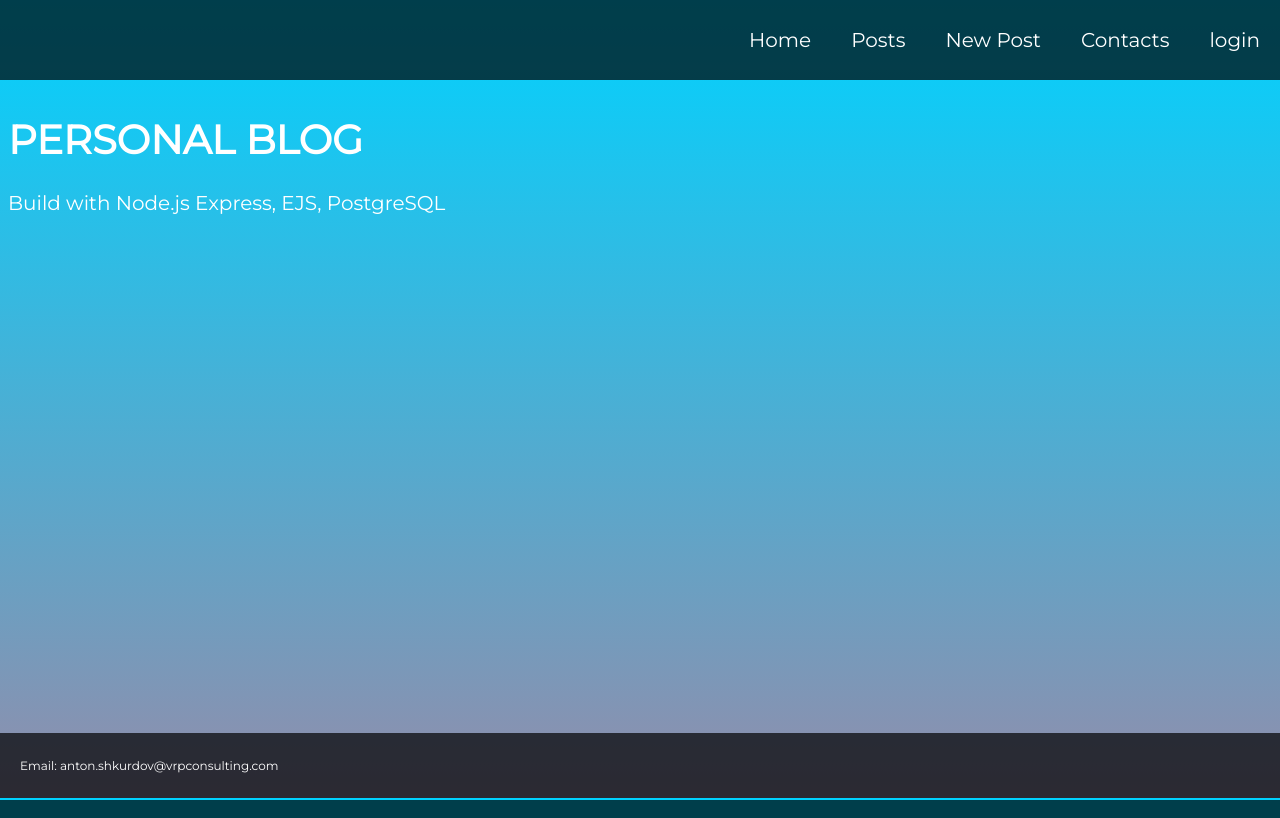
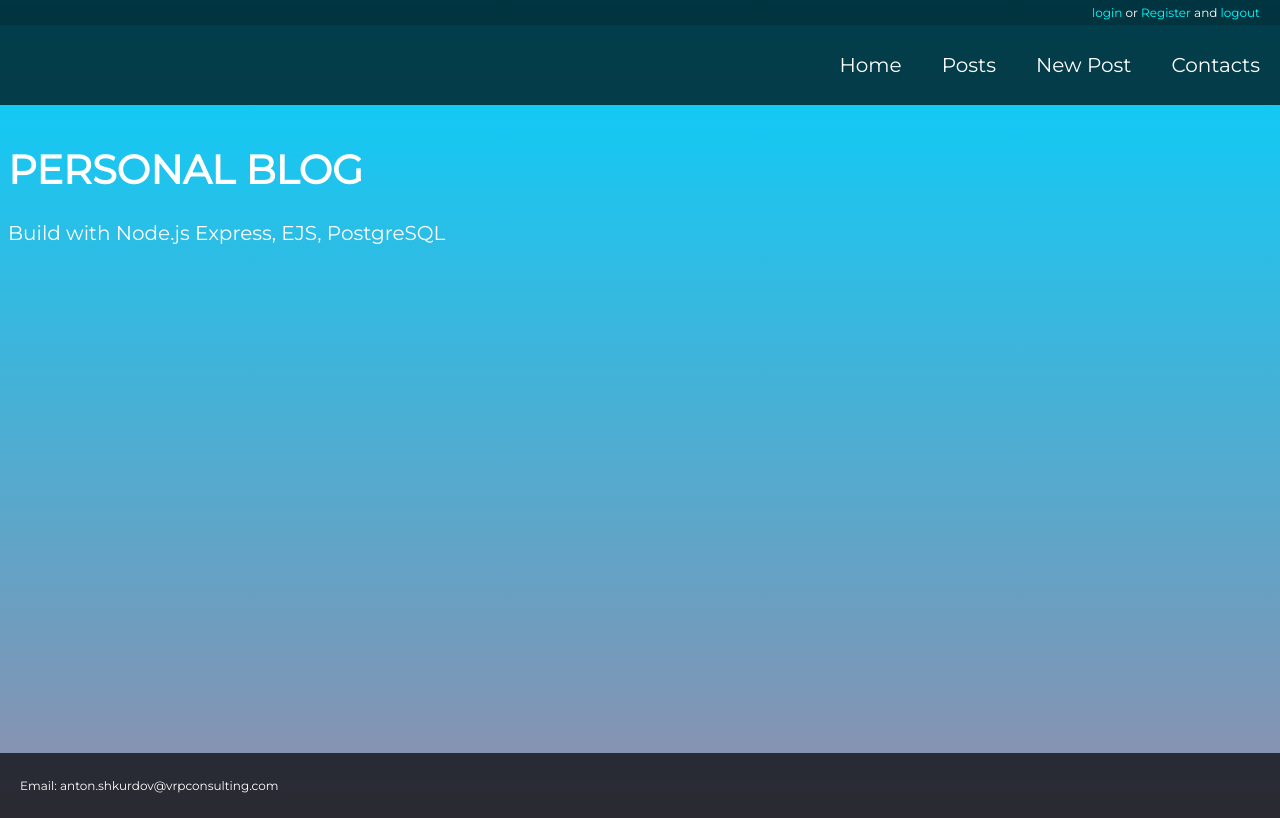
Before and after one commit to Shkurd/node-sql-docker, a Node server app: page / in a window 1280 px wide. Run offline with Node 20, Linux system fonts and the light colour scheme; some libraries are stand-ins or nearby versions.

Commit message:
updated login logic

```diff
--- a/ejs-views/partials/header.ejs
+++ b/ejs-views/partials/header.ejs
@@ -1,11 +1,15 @@
 <header>
+  <div class="authInfo__wrap">
+    <div class="authInfo">
+        <a class="link" href="/login">login</a> or <a class="link" href="/registration">Register</a> and <a class="link" href="/logout">logout</a>
+    </div>
+  </div>
   <nav>
     <ul>
       <li><a href="/">Home</a></li>
       <li><a href="/posts">Posts</a></li>
       <li><a href="/add-post">New Post</a></li>
       <li><a href="/contacts">Contacts</a></li>
-      <li><a href="/login">login</a></li>
     </ul>
   </nav>
 </header>
--- a/public/styles/main.css
+++ b/public/styles/main.css
@@ -1,6 +1,6 @@
 body {
-  padding-top: 80px;
-  min-height: calc(100vh - 90px);
+  padding-top: 110px;
+  min-height: calc(100vh - 100px);
   font-family: "Montserrat", sans-serif;
   font-size: 20px;
   background: linear-gradient(to bottom, #00d2ff, #928dab);
@@ -18,11 +18,14 @@ h1 {
   text-transform: uppercase;
 }
 
-nav {
+header {
   position: absolute;
   top: 0;
   left: 0;
   right: 0;
+}
+
+nav {
   min-height: 60px;
   display: flex;
   justify-content: flex-end;
@@ -271,6 +274,19 @@ footer .footer__content, footer .footer__content a {
   color: aqua;
 }
 
+.authInfo {
+  text-align: right;
+}
+
+.authInfo__wrap {
+  padding: 5px 20px;
+  background-color: rgba(0, 0, 0, 0.75);
+  font-size: 12px;
+}
+
+.authInfo a {
+  font-size: 12px;
+}
 
 /*css for loader*/
 
--- a/routes/auth-routes.js
+++ b/routes/auth-routes.js
@@ -10,6 +10,7 @@ const {
     registrationPost,
     login,
     loginPost,
+    logout,
     exist
   } = require('../controllers/auth-controller');
 
@@ -19,6 +20,7 @@ router.get('/registration', registration);
 router.post('/registration', registrationPost);
 router.get('/login', login);
 router.post('/login', loginPost);
+router.get('/logout', logout);
 router.get('/exist', exist);
 
 module.exports = router;
```
Also changed, not shown: controllers/auth-controller.js (+12 -0 lines), ejs-views/login.ejs (+0 -10 lines), ejs-views/registration.ejs (+0 -10 lines), 12 other files.
